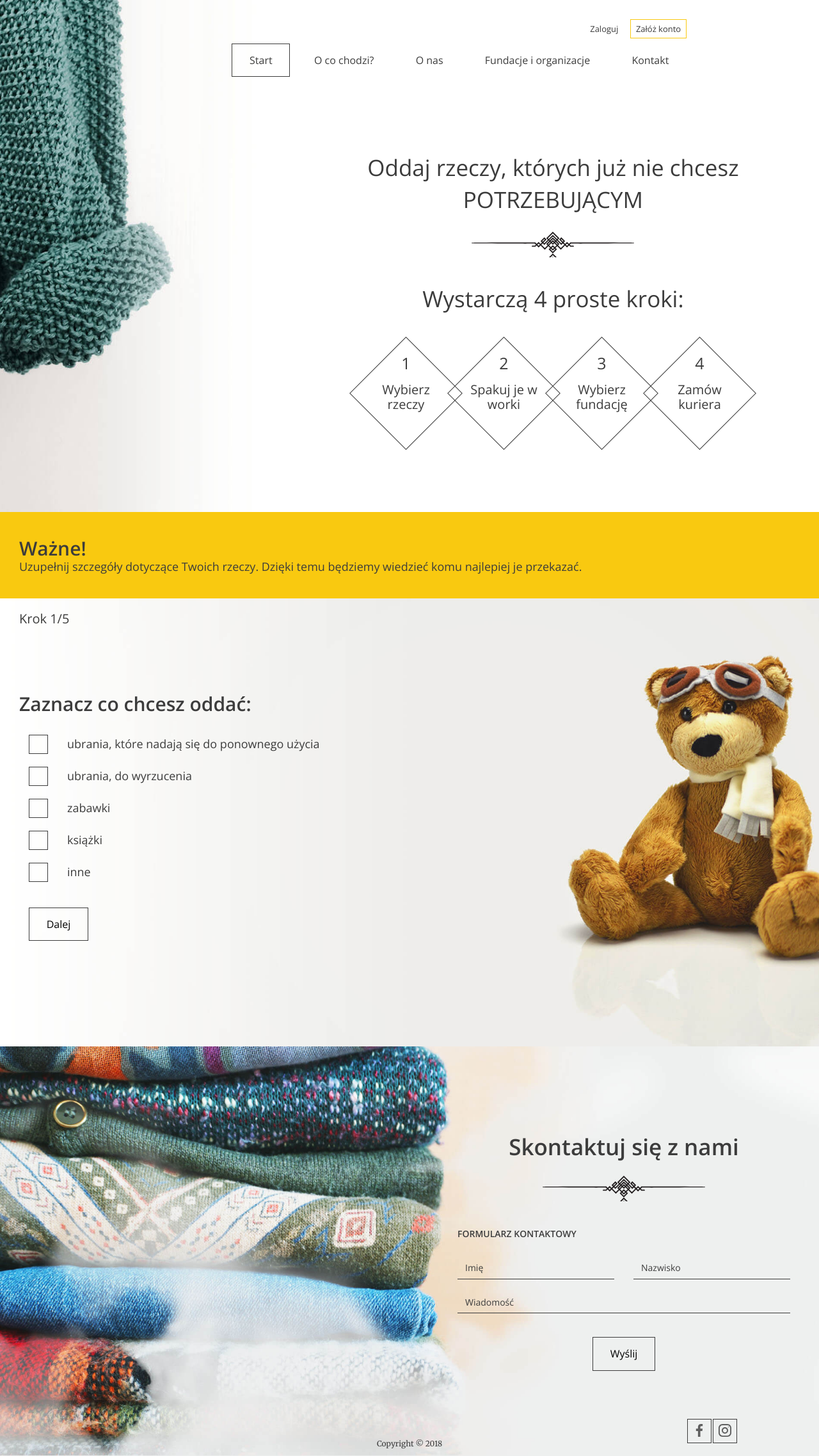
After one commit to grzegorzmichrowski/Oddaj_rzeczy, a Django app: template templates/form.html in a window 1280 px wide. The commit adds this page. Shown: the whole page at 64% size. Run offline with Django 3.2, Linux system fonts and the light colour scheme; the template is opened without the code that fills it, so the values that code supplies are empty.

Commit message:
Templates updated to make logout work and form.html added

```diff
--- a/Oddaj_rzeczy/urls.py
+++ b/Oddaj_rzeczy/urls.py
@@ -16,7 +16,7 @@ Including another URLconf
 from django.contrib import admin
 from django.urls import path, include
 
-from oddaj_rz.views import LandingPageView, LoginView, LogoutView, RegisterView
+from oddaj_rz.views import LandingPageView, LoginView, LogoutView, RegisterView, GiveFormView
 
 urlpatterns = [
     path('admin/', admin.site.urls),
@@ -24,4 +24,5 @@ urlpatterns = [
     path('login', LoginView.as_view(), name='login'),
     path('logout', LogoutView.as_view(), name='logout'),
     path('register', RegisterView.as_view(), name='register'),
+    path('form', GiveFormView.as_view(), name='form')
 ]
--- a/oddaj_rz/views.py
+++ b/oddaj_rz/views.py
@@ -74,3 +74,9 @@ class RegisterView(View):
                 return redirect('login')
         text = 'Hasła niezgodne'
         return render(request, 'register.html', {"text": text})
+
+
+class GiveFormView(View):
+
+    def get(self, request):
+        return render(request, 'form.html')
--- a/static/css/style.css
+++ b/static/css/style.css
@@ -852,7 +852,7 @@ header.header--main-page {
   background-image: url(../images/header-bg.jpg);
   background-position: bottom left -30vh;
   background-repeat: no-repeat;
-  background-size: 70vw;
+  background-size: auto 100%;
   height: 100vh;
 }
 
--- /dev/null
+++ b/templates/form.html
@@ -0,0 +1,438 @@
+{% load static %}
+<!DOCTYPE html>
+<html lang="pl">
+  <head>
+    <meta charset="UTF-8" />
+    <meta name="viewport" content="width=device-width, initial-scale=1.0" />
+    <meta http-equiv="X-UA-Compatible" content="ie=edge" />
+    <title>Document</title>
+    <link rel="stylesheet" href="{% static "css/style.css" %}" />
+  </head>
+  <body>
+    <header class="header--form-page">
+      <nav class="container container--70">
+        {% if user.is_authenticated %}
+        <ul class="nav--actions">
+          <li class="logged-user">
+            Witaj {{ user.username }}
+            <ul class="dropdown">
+              <li><a href="#">Profil</a></li>
+              <li><a href="#">Ustawienia</a></li>
+              <li><a href="#">Moje zbiórki</a></li>
+              <li><a href="{% url "logout" %}">Wyloguj</a></li>
+            </ul>
+          </li>
+        </ul>
+        {% else %}
+        <ul class="nav--actions">
+          <li><a href="{% url "login" %}" class="btn btn--small btn--without-border">Zaloguj</a></li>
+          <li><a href="{% url "register" %}" class="btn btn--small btn--highlighted">Załóż konto</a></li>
+        </ul>
+        {% endif %}
+
+        <ul>
+          <li><a href="{% url "landing_page" %}" class="btn btn--without-border active">Start</a></li>
+          <li><a href="#" class="btn btn--without-border">O co chodzi?</a></li>
+          <li><a href="#" class="btn btn--without-border">O nas</a></li>
+          <li>
+            <a href="#" class="btn btn--without-border"
+              >Fundacje i organizacje</a
+            >
+          </li>
+          <li><a href="#" class="btn btn--without-border">Kontakt</a></li>
+        </ul>
+      </nav>
+
+      <div class="slogan container container--90">
+        <div class="slogan--item">
+          <h1>
+            Oddaj rzeczy, których już nie chcesz<br />
+            <span class="uppercase">potrzebującym</span>
+          </h1>
+
+          <div class="slogan--steps">
+            <div class="slogan--steps-title">Wystarczą 4 proste kroki:</div>
+            <ul class="slogan--steps-boxes">
+              <li>
+                <div><em>1</em><span>Wybierz rzeczy</span></div>
+              </li>
+              <li>
+                <div><em>2</em><span>Spakuj je w worki</span></div>
+              </li>
+              <li>
+                <div><em>3</em><span>Wybierz fundację</span></div>
+              </li>
+              <li>
+                <div><em>4</em><span>Zamów kuriera</span></div>
+              </li>
+            </ul>
+          </div>
+        </div>
+      </div>
+    </header>
+
+    <section class="form--steps">
+      <div class="form--steps-instructions">
+        <div class="form--steps-container">
+          <h3>Ważne!</h3>
+          <p data-step="1" class="active">
+            Uzupełnij szczegóły dotyczące Twoich rzeczy. Dzięki temu będziemy
+            wiedzieć komu najlepiej je przekazać.
+          </p>
+          <p data-step="2">
+            Uzupełnij szczegóły dotyczące Twoich rzeczy. Dzięki temu będziemy
+            wiedzieć komu najlepiej je przekazać.
+          </p>
+          <p data-step="3">
+            Jeśli wiesz komu chcesz pomóc, możesz wpisać nazwę tej organizacji w
+            wyszukiwarce. Możesz też filtrować organizacje po ich lokalizacji
+            bądź celu ich pomocy.
+          </p>
+          <p data-step="4">
+            Na podstawie Twoich kryteriów oraz rzeczy, które masz do oddania
+            wybraliśmy organizacje, którym możesz pomóc. Wybierz jedną, do
+            której trafi Twoja przesyłka.
+          </p>
+          <p data-step="5">Podaj adres oraz termin odbioru rzeczy.</p>
+        </div>
+      </div>
+
+      <div class="form--steps-container">
+        <div class="form--steps-counter">Krok <span>1</span>/5</div>
+
+        <form>
+          <!-- STEP 1: class .active is switching steps -->
+          <div data-step="1" class="active">
+            <h3>Zaznacz co chcesz oddać:</h3>
+
+            <div class="form-group form-group--checkbox">
+              <label>
+                <input
+                  type="checkbox"
+                  name="products[]"
+                  value="clothes-to-use"
+                />
+                <span class="checkbox"></span>
+                <span class="description"
+                  >ubrania, które nadają się do ponownego użycia</span
+                >
+              </label>
+            </div>
+
+            <div class="form-group form-group--checkbox">
+              <label>
+                <input
+                  type="checkbox"
+                  name="products[]"
+                  value="clothes-useless"
+                />
+                <span class="checkbox"></span>
+                <span class="description">ubrania, do wyrzucenia</span>
+              </label>
+            </div>
+
+            <div class="form-group form-group--checkbox">
+              <label>
+                <input type="checkbox" name="products[]" value="toys" />
+                <span class="checkbox"></span>
+                <span class="description">zabawki</span>
+              </label>
+            </div>
+
+            <div class="form-group form-group--checkbox">
+              <label>
+                <input type="checkbox" name="products[]" value="books" />
+                <span class="checkbox"></span>
+                <span class="description">książki</span>
+              </label>
+            </div>
+
+            <div class="form-group form-group--checkbox">
+              <label>
+                <input type="checkbox" name="products[]" value="other" />
+                <span class="checkbox"></span>
+                <span class="description">inne</span>
+              </label>
+            </div>
+
+            <div class="form-group form-group--buttons">
+              <button type="button" class="btn next-step">Dalej</button>
+            </div>
+          </div>
+
+          <!-- STEP 2 -->
+          <div data-step="2">
+            <h3>Podaj liczbę 60l worków, w które spakowałeś/aś rzeczy:</h3>
+
+            <div class="form-group form-group--inline">
+              <label>
+                Liczba 60l worków:
+                <input type="number" name="bags" step="1" min="1" />
+              </label>
+            </div>
+
+            <div class="form-group form-group--buttons">
+              <button type="button" class="btn prev-step">Wstecz</button>
+              <button type="button" class="btn next-step">Dalej</button>
+            </div>
+          </div>
+
+          <!-- STEP 3 -->
+          <div data-step="3">
+            <h3>Lokalizacja:</h3>
+
+            <div class="form-group form-group--dropdown">
+              <select name="localization">
+                <option value="0">- wybierz -</option>
+                <option value="warsaw">Warszawa</option>
+                <option value="wroclaw">Wrocław</option>
+                <option value="poznan">Poznań</option>
+                <option value="gdansk">Gdańsk</option>
+              </select>
+            </div>
+
+            <div class="form-section">
+              <h4>Komu chcesz pomóc?</h4>
+              <div class="form-section--checkboxes">
+                <div class="form-group form-group--checkbox">
+                  <label>
+                    <input type="checkbox" name="help[]" value="children" />
+                    <span class="checkbox">dzieciom</span>
+                  </label>
+                </div>
+
+                <div class="form-group form-group--checkbox">
+                  <label>
+                    <input type="checkbox" name="help[]" value="mothers" />
+                    <span class="checkbox">samotnym matkom</span>
+                  </label>
+                </div>
+
+                <div class="form-group form-group--checkbox">
+                  <label>
+                    <input type="checkbox" name="help[]" value="homeless" />
+                    <span class="checkbox">bezdomnym</span>
+                  </label>
+                </div>
+
+                <div class="form-group form-group--checkbox">
+                  <label>
+                    <input type="checkbox" name="help[]" value="disabled" />
+                    <span class="checkbox">niepełnosprawnym</span>
+                  </label>
+                </div>
+
+                <div class="form-group form-group--checkbox">
+                  <label>
+                    <input type="checkbox" name="help[]" value="old" />
+                    <span class="checkbox">osobom starszym</span>
+                  </label>
+                </div>
+              </div>
+            </div>
+
+            <div class="form-section">
+              <h4>Wpisz nazwę konkretnej organizacji (opcjonalnie)</h4>
+              <div class="form-group">
+                <textarea rows="4" name="organization_search"></textarea>
+              </div>
+            </div>
+
+            <div class="form-group form-group--buttons">
+              <button type="button" class="btn prev-step">Wstecz</button>
+              <button type="button" class="btn next-step">Szukaj</button>
+            </div>
+          </div>
+
+          <!-- STEP 4 -->
+          <div data-step="4">
+            <h3>Wybierz organizacje, której chcesz pomóc:</h3>
+
+            <div class="form-group form-group--checkbox">
+              <label>
+                <input type="radio" name="organization" value="old" />
+                <span class="checkbox radio"></span>
+                <span class="description">
+                  <div class="title">Fundacja “Bez domu”</div>
+                  <div class="subtitle">
+                    Cel i misja: Pomoc dla osób nie posiadających miejsca
+                    zamieszkania
+                  </div>
+                </span>
+              </label>
+            </div>
+
+            <div class="form-group form-group--checkbox">
+              <label>
+                <input type="radio" name="organization" value="old" />
+                <span class="checkbox radio"></span>
+                <span class="description">
+                  <div class="title">Fundacja “Dla dzieci"</div>
+                  <div class="subtitle">
+                    Cel i misja: Pomoc osobom znajdującym się w trudnej sytuacji
+                    życiowej.
+                  </div>
+                </span>
+              </label>
+            </div>
+
+            <div class="form-group form-group--buttons">
+              <button type="button" class="btn prev-step">Wstecz</button>
+              <button type="button" class="btn next-step">Dalej</button>
+            </div>
+          </div>
+
+          <!-- STEP 5 -->
+          <div data-step="5">
+            <h3>Podaj adres oraz termin odbioru rzecz przez kuriera:</h3>
+
+            <div class="form-section form-section--columns">
+              <div class="form-section--column">
+                <h4>Adres odbioru</h4>
+                <div class="form-group form-group--inline">
+                  <label> Ulica <input type="text" name="address" /> </label>
+                </div>
+
+                <div class="form-group form-group--inline">
+                  <label> Miasto <input type="text" name="city" /> </label>
+                </div>
+
+                <div class="form-group form-group--inline">
+                  <label>
+                    Kod pocztowy <input type="text" name="postcode" />
+                  </label>
+                </div>
+
+                <div class="form-group form-group--inline">
+                  <label>
+                    Numer telefonu <input type="phone" name="phone" />
+                  </label>
+                </div>
+              </div>
+
+              <div class="form-section--column">
+                <h4>Termin odbioru</h4>
+                <div class="form-group form-group--inline">
+                  <label> Data <input type="date" name="data" /> </label>
+                </div>
+
+                <div class="form-group form-group--inline">
+                  <label> Godzina <input type="time" name="time" /> </label>
+                </div>
+
+                <div class="form-group form-group--inline">
+                  <label>
+                    Uwagi dla kuriera
+                    <textarea name="more_info" rows="5"></textarea>
+                  </label>
+                </div>
+              </div>
+            </div>
+            <div class="form-group form-group--buttons">
+              <button type="button" class="btn prev-step">Wstecz</button>
+              <button type="button" class="btn next-step">Dalej</button>
+            </div>
+          </div>
+
+          <!-- STEP 6 -->
+          <div data-step="6">
+            <h3>Podsumowanie Twojej darowizny</h3>
+
+            <div class="summary">
+              <div class="form-section">
+                <h4>Oddajesz:</h4>
+                <ul>
+                  <li>
+                    <span class="icon icon-bag"></span>
+                    <span class="summary--text"
+                      >4 worki ubrań w dobrym stanie dla dzieci</span
+                    >
+                  </li>
+
+                  <li>
+                    <span class="icon icon-hand"></span>
+                    <span class="summary--text"
+                      >Dla fundacji "Mam marzenie" w Warszawie</span
+                    >
+                  </li>
+                </ul>
+              </div>
+
+              <div class="form-section form-section--columns">
+                <div class="form-section--column">
+                  <h4>Adres odbioru:</h4>
+                  <ul>
+                    <li>Prosta 51</li>
+                    <li>Warszawa</li>
+                    <li>99-098</li>
+                    <li>123 456 789</li>
+                  </ul>
+                </div>
+
+                <div class="form-section--column">
+                  <h4>Termin odbioru:</h4>
+                  <ul>
+                    <li>13/12/2018</li>
+                    <li>15:40</li>
+                    <li>Brak uwag</li>
+                  </ul>
+                </div>
+              </div>
+            </div>
+
+            <div class="form-group form-group--buttons">
+              <button type="button" class="btn prev-step">Wstecz</button>
+              <button type="submit" class="btn">Potwierdzam</button>
+            </div>
+          </div>
+
+          <!-- STEP 7 -->
+          <div data-step="7">
+            <h2>
+              Dziękujemy za przesłanie formularza Na maila prześlemy wszelkie
+              informacje o odbiorze.
+            </h2>
+          </div>
+        </form>
+      </div>
+    </section>
+
+    <footer>
+      <div class="contact">
+        <h2>Skontaktuj się z nami</h2>
+        <h3>Formularz kontaktowy</h3>
+        <form class="form--contact">
+          <div class="form-group form-group--50">
+            <input type="text" name="name" placeholder="Imię" />
+          </div>
+          <div class="form-group form-group--50">
+            <input type="text" name="surname" placeholder="Nazwisko" />
+          </div>
+
+          <div class="form-group">
+            <textarea
+              name="message"
+              placeholder="Wiadomość"
+              rows="1"
+            ></textarea>
+          </div>
+
+          <button class="btn" type="submit">Wyślij</button>
+        </form>
+      </div>
+      <div class="bottom-line">
+        <span class="bottom-line--copy">Copyright &copy; 2018</span>
+        <div class="bottom-line--icons">
+          <a href="#" class="btn btn--small"
+            ><img src="images/icon-facebook.svg"
+          /></a>
+          <a href="#" class="btn btn--small"
+            ><img src="images/icon-instagram.svg"
+          /></a>
+        </div>
+      </div>
+    </footer>
+
+    <script src="js/app.js"></script>
+  </body>
+</html>
```
Also changed, not shown: templates/base.html (+19 -3 lines), templates/index.html (+0 -18 lines).
